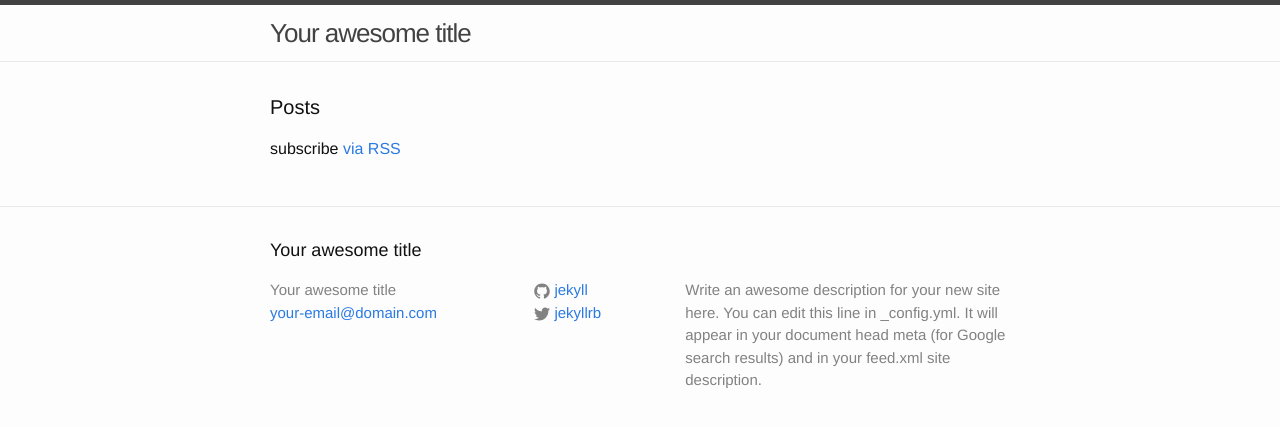
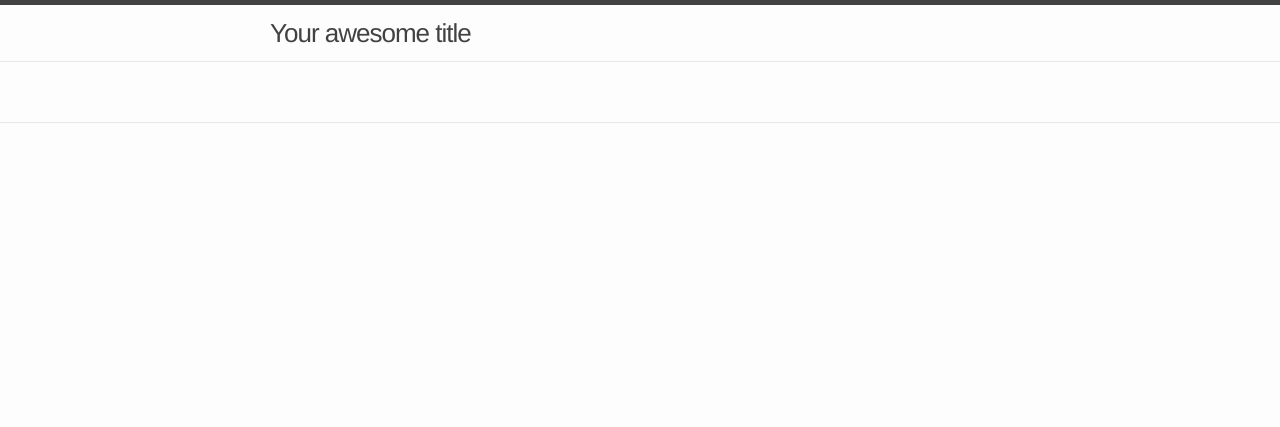
Before and after one commit to kunruch/status.kunruchcreations.com, a Jekyll site: the page built from index.html, in a window 1280 px wide. Shown: the top 427 px of the page. Built offline with Jekyll 4.4.1, drawn with Linux system fonts in a browser that asks for light colours.

Commit message:
Cleaning up headers and footers

```diff
--- a/_includes/footer.html
+++ b/_includes/footer.html
@@ -2,54 +2,6 @@
 
   <div class="wrapper">
 
-    <h2 class="footer-heading">{{ site.title }}</h2>
-
-    <div class="footer-col-wrapper">
-      <div class="footer-col  footer-col-1">
-        <ul class="contact-list">
-          <li>{{ site.title }}</li>
-          <li><a href="mailto:{{ site.email }}">{{ site.email }}</a></li>
-        </ul>
-      </div>
-
-      <div class="footer-col  footer-col-2">
-        <ul class="social-media-list">
-          {% if site.github_username %}
-          <li>
-            <a href="https://github.com/{{ site.github_username }}">
-              <span class="icon  icon--github">
-                <svg viewBox="0 0 16 16">
-                  <path fill="#828282" d="M7.999,0.431c-4.285,0-7.76,3.474-7.76,7.761 c0,3.428,2.223,6.337,5.307,7.363c0.388,0.071,0.53-0.168,0.53-0.374c0-0.184-0.007-0.672-0.01-1.32 c-2.159,0.469-2.614-1.04-2.614-1.04c-0.353-0.896-0.862-1.135-0.862-1.135c-0.705-0.481,0.053-0.472,0.053-0.472 c0.779,0.055,1.189,0.8,1.189,0.8c0.692,1.186,1.816,0.843,2.258,0.645c0.071-0.502,0.271-0.843,0.493-1.037 C4.86,11.425,3.049,10.76,3.049,7.786c0-0.847,0.302-1.54,0.799-2.082C3.768,5.507,3.501,4.718,3.924,3.65 c0,0,0.652-0.209,2.134,0.796C6.677,4.273,7.34,4.187,8,4.184c0.659,0.003,1.323,0.089,1.943,0.261 c1.482-1.004,2.132-0.796,2.132-0.796c0.423,1.068,0.157,1.857,0.077,2.054c0.497,0.542,0.798,1.235,0.798,2.082 c0,2.981-1.814,3.637-3.543,3.829c0.279,0.24,0.527,0.713,0.527,1.437c0,1.037-0.01,1.874-0.01,2.129 c0,0.208,0.14,0.449,0.534,0.373c3.081-1.028,5.302-3.935,5.302-7.362C15.76,3.906,12.285,0.431,7.999,0.431z"/>
-                </svg>
-              </span>
-
-              <span class="username">{{ site.github_username }}</span>
-            </a>
-          </li>
-          {% endif %}
-
-          {% if site.twitter_username %}
-          <li>
-            <a href="https://twitter.com/{{ site.twitter_username }}">
-              <span class="icon  icon--twitter">
-                <svg viewBox="0 0 16 16">
-                  <path fill="#828282" d="M15.969,3.058c-0.586,0.26-1.217,0.436-1.878,0.515c0.675-0.405,1.194-1.045,1.438-1.809
-                  c-0.632,0.375-1.332,0.647-2.076,0.793c-0.596-0.636-1.446-1.033-2.387-1.033c-1.806,0-3.27,1.464-3.27,3.27 c0,0.256,0.029,0.506,0.085,0.745C5.163,5.404,2.753,4.102,1.14,2.124C0.859,2.607,0.698,3.168,0.698,3.767 c0,1.134,0.577,2.135,1.455,2.722C1.616,6.472,1.112,6.325,0.671,6.08c0,0.014,0,0.027,0,0.041c0,1.584,1.127,2.906,2.623,3.206 C3.02,9.402,2.731,9.442,2.433,9.442c-0.211,0-0.416-0.021-0.615-0.059c0.416,1.299,1.624,2.245,3.055,2.271 c-1.119,0.877-2.529,1.4-4.061,1.4c-0.264,0-0.524-0.015-0.78-0.046c1.447,0.928,3.166,1.469,5.013,1.469 c6.015,0,9.304-4.983,9.304-9.304c0-0.142-0.003-0.283-0.009-0.423C14.976,4.29,15.531,3.714,15.969,3.058z"/>
-                </svg>
-              </span>
-
-              <span class="username">{{ site.twitter_username }}</span>
-            </a>
-          </li>
-          {% endif %}
-        </ul>
-      </div>
-
-      <div class="footer-col  footer-col-3">
-        <p class="text">{{ site.description }}</p>
-      </div>
-    </div>
-
   </div>
 
 </footer>
--- a/_includes/head.html
+++ b/_includes/head.html
@@ -8,5 +8,4 @@
 
   <link rel="stylesheet" href="{{ "/css/main.css" | prepend: site.baseurl }}">
   <link rel="canonical" href="{{ page.url | replace:'index.html','' | prepend: site.baseurl | prepend: site.url }}">
-  <link rel="alternate" type="application/atom+xml" title="{{ site.title }}" href="{{ "/feed.xml" | prepend: site.baseurl | prepend: site.url }}" />
 </head>
--- a/index.html
+++ b/index.html
@@ -4,20 +4,4 @@
 
 <div class="home">
 
-  <h1 class="page-heading">Posts</h1>
-
-  <ul class="post-list">
-    {% for post in site.posts %}
-      <li>
-        <span class="post-meta">{{ post.date | date: "%b %-d, %Y" }}</span>
-
-        <h2>
-          <a class="post-link" href="{{ post.url | prepend: site.baseurl }}">{{ post.title }}</a>
-        </h2>
-      </li>
-    {% endfor %}
-  </ul>
-
-  <p class="rss-subscribe">subscribe <a href="{{ "/feed.xml" | prepend: site.baseurl }}">via RSS</a></p>
-
 </div>
```
